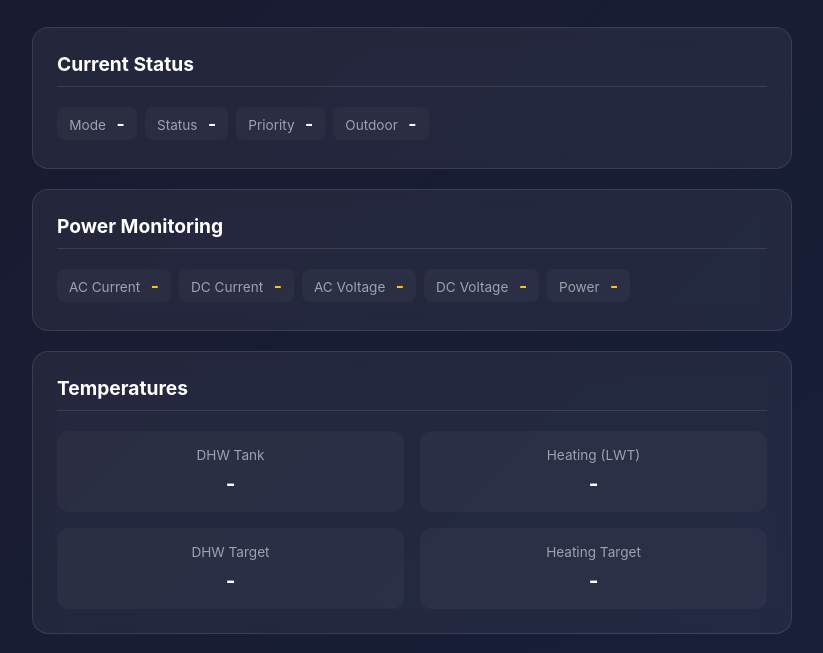
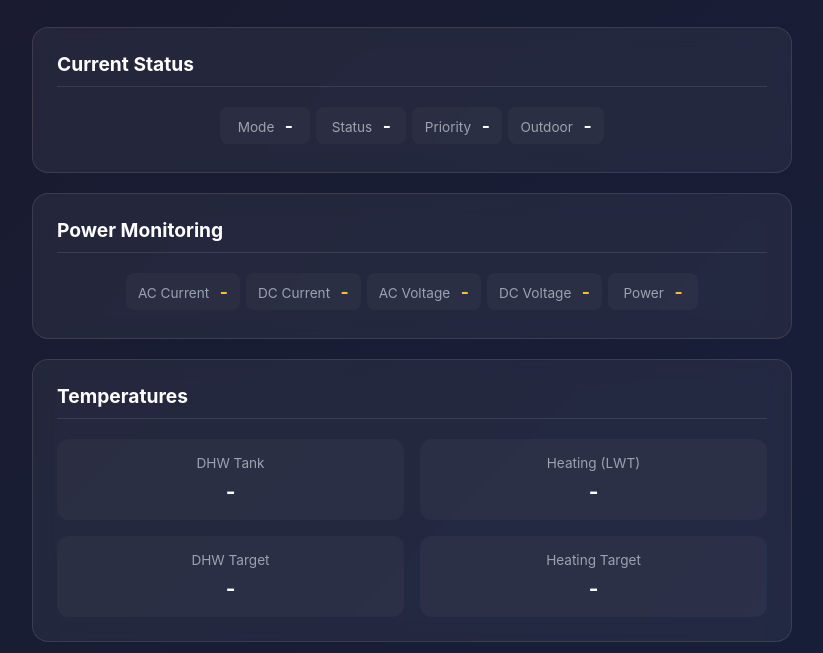
Before and after one commit to gboddaer/windmi-heatpump-controller, a plain HTML site: page static/index.html in a window 1280 px wide. Shown: the part 113-766 px from the top of the page, without its empty margins (228-1051 px from the left). Drawn offline with Linux system fonts and the light colour scheme; no server answers.

Commit message:
Fix Power row scrollbar: center items, increase min-width, reduce gap\n\nChanged justify-content to center (no scrollbar needed), increased\nmin-width from 80px to 90px, reduced gap from 8px to 6px, and\nincreased padding to 8px 12px for better fit of all 5 items.

```diff
--- a/static/style.css
+++ b/static/style.css
@@ -120,10 +120,9 @@ main {
 .status-row {
     display: flex;
     flex-wrap: nowrap;
-    gap: 8px;
+    gap: 6px;
     align-items: center;
-    justify-content: flex-start;
-    overflow-x: auto;
+    justify-content: center;
     padding-bottom: 4px;
 }
 
@@ -143,11 +142,11 @@ main {
 
 .status-item {
     background: rgba(255, 255, 255, 0.03);
-    padding: 6px 12px;
+    padding: 8px 12px;
     border-radius: 8px;
     text-align: center;
     flex: 0 0 auto;
-    min-width: 80px;
+    min-width: 90px;
 }
 
 .status-item .label {
```
